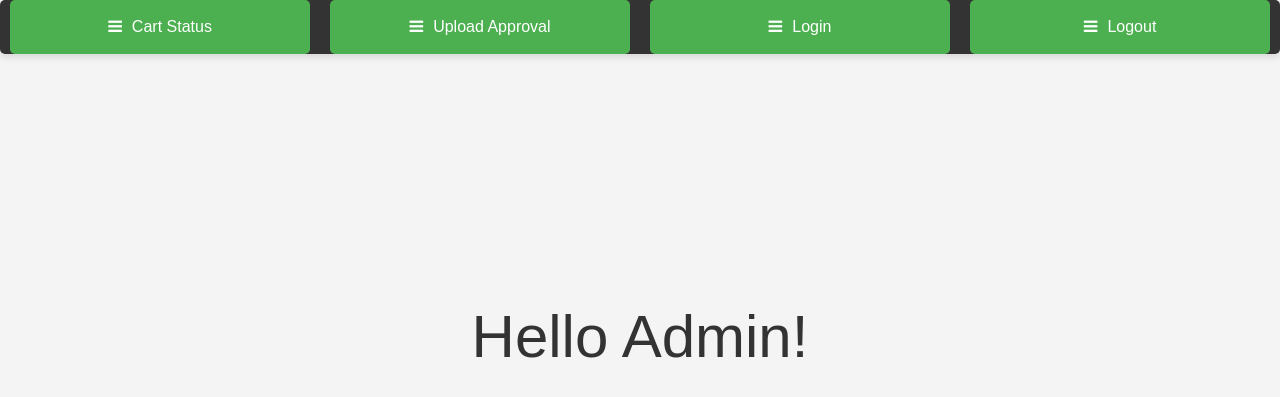
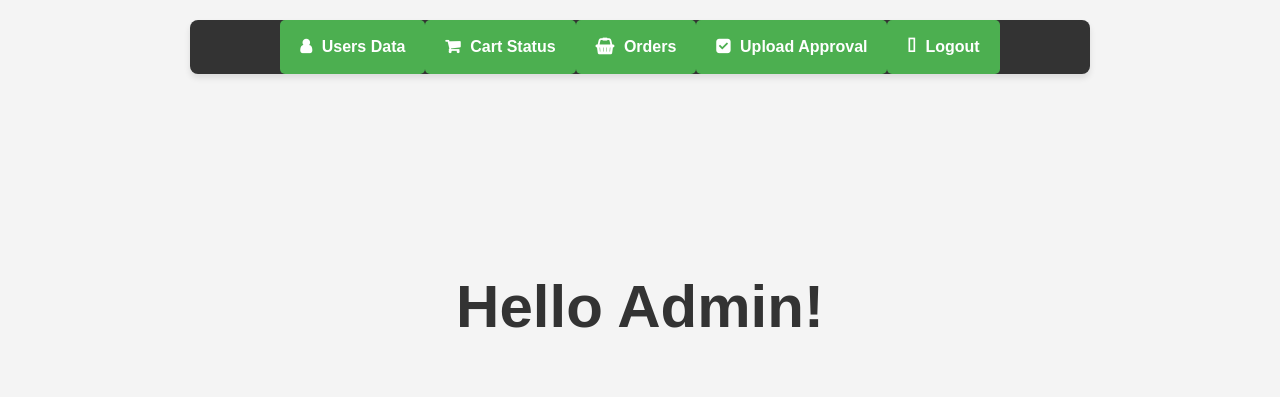
Before and after one commit to pragyagc/ecommerce, a PHP site: page /khalti-payment/admin.php in a window 1280 px wide. Shown: the top 397 px of the page. Run offline with PHP 8.4, Linux system fonts and the light colour scheme.

Commit message:
admin_updated

```diff
--- a/admin.php
+++ b/admin.php
@@ -1,23 +1,22 @@
 <!DOCTYPE html>
 <html lang="en">
-
 <head>
     <link rel="shortcut icon" href="img/logo.png" />
     <meta charset="UTF-8">
     <meta name="viewport" content="width=device-width, initial-scale=1.0">
-    <!-- Latest compiled and minified CSS -->
-    <link rel="stylesheet" href="bootstrap/css/bootstrap.min.css" type="text/css">
-    <!-- jQuery library -->
-    <script type="text/javascript" src="bootstrap/js/jquery-3.2.1.min.js"></script>
-    <!-- Latest compiled and minified javascript -->
-    <script type="text/javascript" src="bootstrap/js/bootstrap.min.js"></script>
-    <!-- Font Awesome CSS -->
-    <link rel="stylesheet" href="https://cdnjs.cloudflare.com/ajax/libs/font-awesome/4.7.0/css/font-awesome.css" type="text/css">
-    <link rel="stylesheet" href="style.css"> <!-- Add your custom styles here -->
     <title>Thrift Shop</title>
 
+    <!-- Bootstrap CSS -->
+    <link rel="stylesheet" href="bootstrap/css/bootstrap.min.css" type="text/css">
+    <!-- jQuery -->
+    <script type="text/javascript" src="bootstrap/js/jquery-3.2.1.min.js"></script>
+    <!-- Bootstrap JS -->
+    <script type="text/javascript" src="bootstrap/js/bootstrap.min.js"></script>
+    <!-- Font Awesome -->
+    <link rel="stylesheet" href="https://cdnjs.cloudflare.com/ajax/libs/font-awesome/4.7.0/css/font-awesome.css">
+
     <style>
-        /* Basic reset */
+        /* Reset Styles */
         * {
             margin: 0;
             padding: 0;
@@ -28,28 +27,30 @@
             font-family: 'Arial', sans-serif;
             background-color: #f4f4f4;
             color: #333;
+            text-align: center;
         }
 
         /* Navigation Menu */
         ul {
             list-style-type: none;
-            margin: 0;
+            margin: 20px auto;
             padding: 0;
             display: flex;
             justify-content: center;
             background-color: #333;
             box-shadow: 0 4px 6px rgba(0, 0, 0, 0.1);
-            border-radius: 5px;
+            border-radius: 8px;
+            overflow: hidden;
+            max-width: 900px;
         }
 
         li {
-            margin: 0 10px;
+            margin: 0;
         }
 
         li a {
             display: block;
-            width: 300px;
-            padding: 15px;
+            padding: 15px 20px;
             text-align: center;
             text-decoration: none;
             font-size: 16px;
@@ -57,15 +58,16 @@
             background-color: #4CAF50;
             border-radius: 5px;
             transition: all 0.3s ease;
+            font-weight: bold;
         }
 
-        /* Hover effect for links */
+        /* Hover effect */
         li a:hover {
             background-color: #45a049;
             transform: scale(1.05);
         }
 
-        /* Active state for selected menu */
+        /* Active state */
         li a.active {
             background-color: #333;
             color: #4CAF50;
@@ -75,34 +77,62 @@
         @media (max-width: 768px) {
             ul {
                 flex-direction: column;
+                text-align: center;
+                max-width: 100%;
+            }
+
+            li {
+                margin-bottom: 5px;
             }
 
             li a {
                 width: 100%;
-                margin: 5px 0;
+                border-radius: 0;
             }
         }
 
-        /* Optional - adding icons before the links */
+        /* Adding icons */
         li a:before {
-            content: '\f0c9';
             font-family: 'FontAwesome';
             margin-right: 10px;
         }
-        h1{
-            margin-top: 250px;
-            text-align: center;
+
+        li:nth-child(1) a:before { content: '\f007'; } /* Users Data Icon */
+        li:nth-child(2) a:before { content: '\f07a'; } /* Cart Icon */
+        li:nth-child(3) a:before { content: '\f291'; } /* Products Icon */
+        li:nth-child(4) a:before { content: '\f14a'; } /* Approval Icon */
+        li:nth-child(5) a:before { content: '\f2f6'; } /* Login Icon */
+        li:nth-child(6) a:before { content: '\f08b'; } /* Logout Icon */
+
+        /* Heading */
+        h1 {
+            font-size: 60px;
+            margin-top: 200px;
+            font-weight: bold;
+            color: #333;
+        }
+
+        /* Responsive heading */
+        @media (max-width: 600px) {
+            h1 {
+                font-size: 40px;
+                margin-top: 150px;
+            }
         }
     </style>
 </head>
+<body>
 
-<body>
 <ul>
-  <li><a href="cart_approval.php">Cart Status</a></li>
-  <li><a href="admin_approve.php">Upload Approval</a></li>
-  <li><a href="loginadmin.php">Login</a></li>
-  <li><a href="logoutadmin.php">Logout</a></li>
+    <li><a href="users_data.php">Users Data</a></li>
+    <li><a href="cart_approval.php">Cart Status</a></li>
+    <li><a href="order.php">Orders</a></li>
+    <li><a href="admin_approve.php">Upload Approval</a></li>
+
+    <li><a href="logoutadmin.php">Logout</a></li>
 </ul>
-<h1 style="font-size:60px;" > Hello Admin!</h1>
+
+<h1>Hello Admin!</h1>
+
 </body>
 </html>
```
Also changed, not shown: cart_approval.php (+3 -5 lines).
